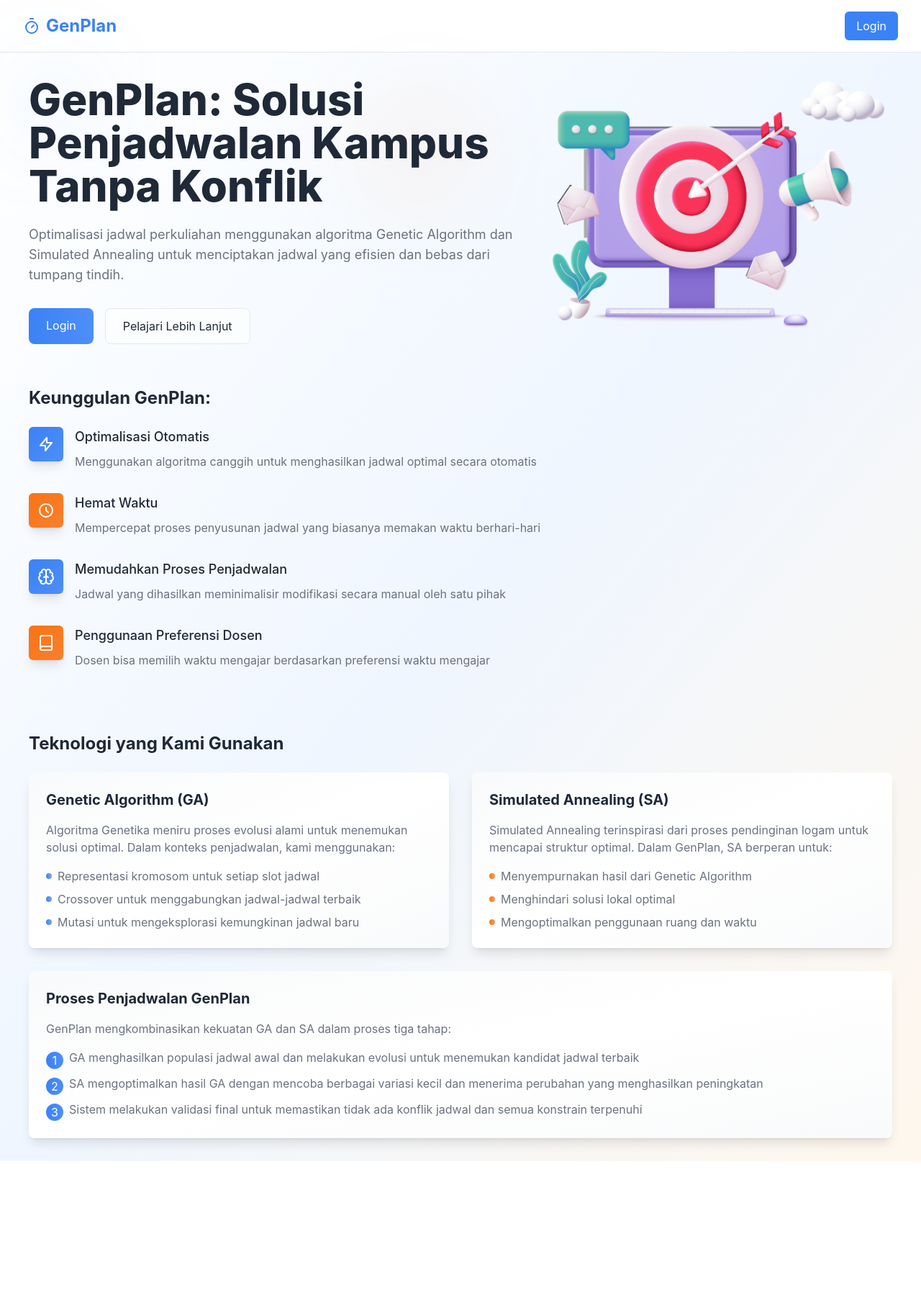
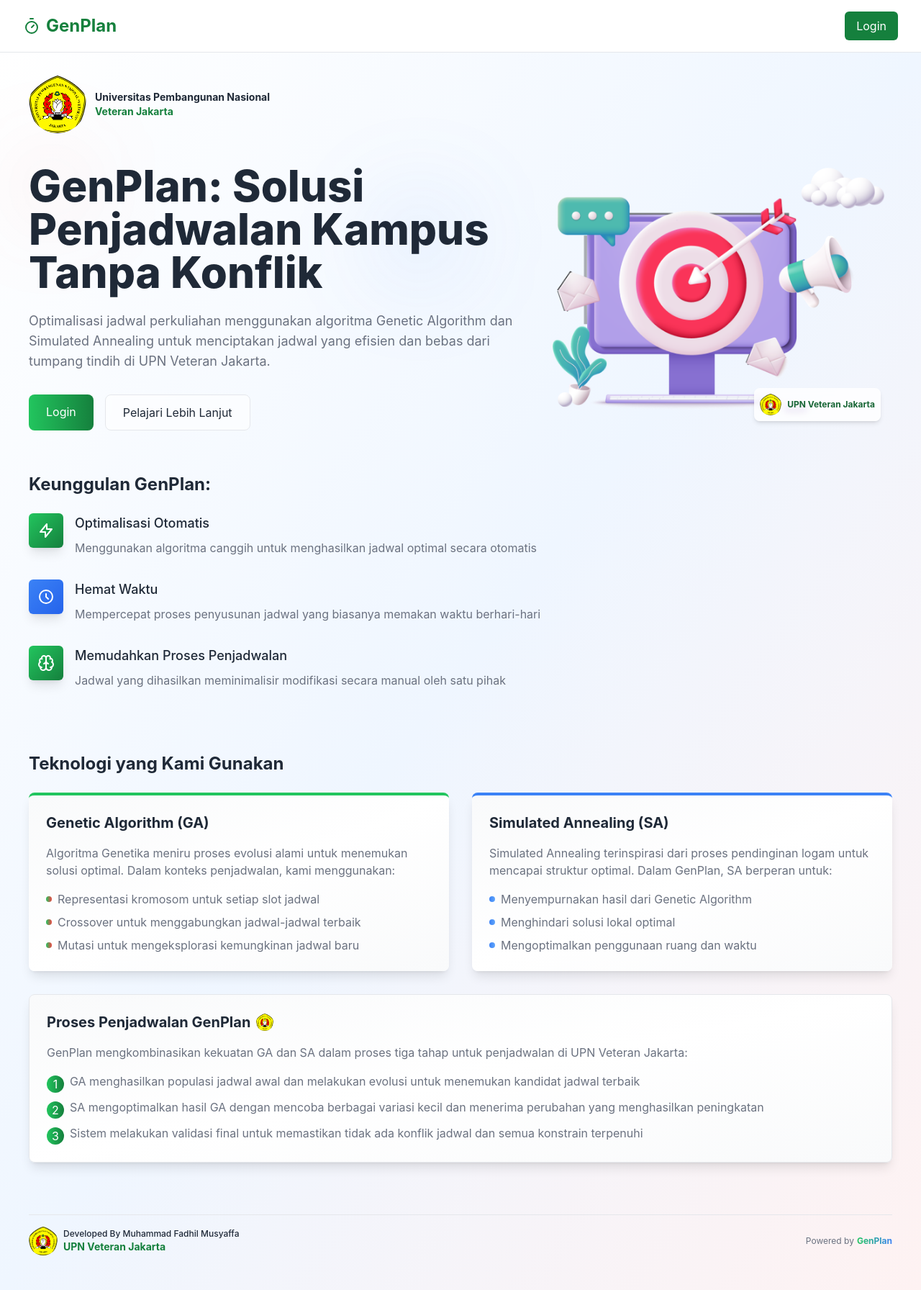
Before and after one commit to Ader-EX/skripsi-fe, a Next.js app: page / in a window 1280 px wide. Shown: the whole page at 72% size. Before the commit the page ends 1613 px from the top, so only its background shows below. Built offline with nearby package versions, Linux system fonts and the light colour scheme.

Commit message:
Feat : Changed some colors in dashboard to green

```diff
--- a/app/page.js
+++ b/app/page.js
@@ -2,19 +2,41 @@ import Navbar from "@/components/global/Navbar";
 import Image from "next/image";
 import Link from "next/link";
 import image from "@/public/hero.png";
-import { Book, Brain } from "lucide-react";
+import logo from "@/public/LOGO_UPNVJ.png";
+import { Book, Brain, School } from "lucide-react";
 
 export default function Home() {
   return (
     <>
       <Navbar />
-      <div className="min-h-screen bg-gradient-to-br from-white via-blue-50 to-orange-50">
+      <div className="min-h-screen bg-gradient-to-br from-white via-blue-50 to-red-50">
         <main className="max-w-screen-xl mx-auto px-10 pt-8 pb-8 flex flex-col gap-y-6">
+          {/* University Logo and Badge */}
+          <div className="flex justify-between items-center mb-4">
+            <div className="flex items-center gap-3">
+              <Image
+                src={logo}
+                alt="Logo UPN Veteran Jakarta"
+                width={80}
+                height={80}
+                className="rounded-full"
+              />
+              <div>
+                <h3 className="text-sm font-bold text-text-primary">
+                  Universitas Pembangunan Nasional
+                </h3>
+                <h4 className="text-sm font-bold text-green-700">
+                  Veteran Jakarta
+                </h4>
+              </div>
+            </div>
+          </div>
+
           <div className="grid lg:grid-cols-12 gap-8 items-center">
             <div className="lg:col-span-7">
               <div className="relative">
-                <div className="absolute -left-4 -top-4 w-24 h-24 bg-primary/10 rounded-full blur-3xl"></div>
-                <div className="absolute right-20 top-10 w-32 h-32 bg-secondary/10 rounded-full blur-3xl"></div>
+                <div className="absolute -left-4 -top-4 w-24 h-24 bg-red-500/10 rounded-full blur-3xl"></div>
+                <div className="absolute right-20 top-10 w-32 h-32 bg-blue-500/10 rounded-full blur-3xl"></div>
                 <h1 className="relative text-4xl md:text-5xl xl:text-6xl font-extrabold text-text-primary font-sans">
                   GenPlan: Solusi Penjadwalan Kampus Tanpa Konflik
                 </h1>
@@ -22,13 +44,13 @@ export default function Home() {
               <p className="text-text-secondary mt-6 text-lg font-sans">
                 Optimalisasi jadwal perkuliahan menggunakan algoritma Genetic
                 Algorithm dan Simulated Annealing untuk menciptakan jadwal yang
-                efisien dan bebas dari tumpang tindih.
+                efisien dan bebas dari tumpang tindih di UPN Veteran Jakarta.
               </p>
 
               <div className="mt-8 flex space-x-4">
                 <Link
                   href="/login"
-                  className="bg-gradient-to-r from-primary to-primary/90 text-primary-foreground px-6 py-3 rounded-lg hover:from-primary/90 hover:to-primary transition-all duration-300 font-sans"
+                  className="bg-gradient-to-r from-green-500 to-green-700 text-white px-6 py-3 rounded-lg hover:from-green-700 hover:to-green-500 transition-all duration-300 font-sans"
                 >
                   Login
                 </Link>
@@ -41,7 +63,7 @@ export default function Home() {
               </div>
             </div>
             <div className="hidden lg:block lg:col-span-5">
-              <div className="">
+              <div className="relative">
                 <Image
                   src={image}
                   alt="Ilustrasi GenPlan"
@@ -49,6 +71,18 @@ export default function Home() {
                   height={500}
                   className="rounded-lg"
                 />
+                <div className="absolute bottom-4 right-4 bg-white/80 backdrop-blur-sm p-2 rounded-lg shadow-md flex items-center gap-2">
+                  <Image
+                    src={logo}
+                    alt="Logo UPN Veteran Jakarta"
+                    width={30}
+                    height={30}
+                    className="rounded-full"
+                  />
+                  <span className="text-xs font-bold text-green-800">
+                    UPN Veteran Jakarta
+                  </span>
+                </div>
               </div>
             </div>
           </div>
@@ -78,7 +112,7 @@ export default function Home() {
                   title: "Optimalisasi Otomatis",
                   description:
                     "Menggunakan algoritma canggih untuk menghasilkan jadwal optimal secara otomatis",
-                  bgClass: "bg-gradient-to-br from-primary to-primary/90",
+                  bgClass: "bg-gradient-to-br from-green-500 to-green-700",
                 },
                 {
                   icon: (
@@ -99,21 +133,14 @@ export default function Home() {
                   title: "Hemat Waktu",
                   description:
                     "Mempercepat proses penyusunan jadwal yang biasanya memakan waktu berhari-hari",
-                  bgClass: "bg-gradient-to-br from-secondary to-secondary/90",
+                  bgClass: "bg-gradient-to-br from-blue-500 to-blue-600",
                 },
                 {
                   icon: <Brain className="h-6 w-6" />,
                   title: "Memudahkan Proses Penjadwalan",
                   description:
                     "Jadwal yang dihasilkan meminimalisir modifikasi secara manual oleh satu pihak",
-                  bgClass: "bg-gradient-to-br from-primary to-primary/90",
-                },
-                {
-                  icon: <Book className="h-6 w-6" />,
-                  title: "Penggunaan Preferensi Dosen",
-                  description:
-                    "Dosen bisa memilih waktu mengajar berdasarkan preferensi waktu mengajar",
-                  bgClass: "bg-gradient-to-br from-secondary to-secondary/90",
+                  bgClass: "bg-gradient-to-br from-green-500 to-green-700",
                 },
               ].map((feature, index) => (
                 <div key={index} className="flex items-start">
@@ -145,7 +172,7 @@ export default function Home() {
               Teknologi yang Kami Gunakan
             </h2>
             <div className="grid md:grid-cols-2 gap-8">
-              <div className="bg-gradient-to-br from-surface via-white to-surface p-6 rounded-lg shadow-lg backdrop-blur-sm">
+              <div className="bg-gradient-to-br from-surface via-white to-surface p-6 rounded-lg shadow-lg backdrop-blur-sm border-t-4 border-green-500">
                 <h3 className="text-xl font-bold text-text-primary mb-4">
                   Genetic Algorithm (GA)
                 </h3>
@@ -155,21 +182,21 @@ export default function Home() {
                 </p>
                 <ul className="space-y-2 text-text-secondary">
                   <li className="flex items-center">
-                    <span className="w-2 h-2 bg-gradient-to-r from-primary to-primary/70 rounded-full mr-2"></span>
+                    <span className="w-2 h-2 bg-gradient-to-r from-green-500 to-red-500 rounded-full mr-2"></span>
                     Representasi kromosom untuk setiap slot jadwal
                   </li>
                   <li className="flex items-center">
-                    <span className="w-2 h-2 bg-gradient-to-r from-primary to-primary/70 rounded-full mr-2"></span>
+                    <span className="w-2 h-2 bg-gradient-to-r from-green-500 to-red-500 rounded-full mr-2"></span>
                     Crossover untuk menggabungkan jadwal-jadwal terbaik
                   </li>
                   <li className="flex items-center">
-                    <span className="w-2 h-2 bg-gradient-to-r from-primary to-primary/70 rounded-full mr-2"></span>
+                    <span className="w-2 h-2 bg-gradient-to-r from-green-500 to-red-500 rounded-full mr-2"></span>
                     Mutasi untuk mengeksplorasi kemungkinan jadwal baru
                   </li>
                 </ul>
               </div>
 
-              <div className="bg-gradient-to-br from-surface via-white to-surface p-6 rounded-lg shadow-lg backdrop-blur-sm">
+              <div className="bg-gradient-to-br from-surface via-white to-surface p-6 rounded-lg shadow-lg backdrop-blur-sm border-t-4 border-blue-500">
                 <h3 className="text-xl font-bold text-text-primary mb-4">
                   Simulated Annealing (SA)
                 </h3>
@@ -180,29 +207,36 @@ export default function Home() {
                 </p>
                 <ul className="space-y-2 text-text-secondary">
                   <li className="flex items-center">
-                    <span className="w-2 h-2 bg-gradient-to-r from-secondary to-secondary/70 rounded-full mr-2"></span>
+                    <span className="w-2 h-2 bg-gradient-to-r from-blue-500 to-blue-400 rounded-full mr-2"></span>
                     Menyempurnakan hasil dari Genetic Algorithm
                   </li>
                   <li className="flex items-center">
-                    <span className="w-2 h-2 bg-gradient-to-r from-secondary to-secondary/70 rounded-full mr-2"></span>
+                    <span className="w-2 h-2 bg-gradient-to-r from-blue-500 to-blue-400 rounded-full mr-2"></span>
                     Menghindari solusi lokal optimal
                   </li>
                   <li className="flex items-center">
-                    <span className="w-2 h-2 bg-gradient-to-r from-secondary to-secondary/70 rounded-full mr-2"></span>
+                    <span className="w-2 h-2 bg-gradient-to-r from-blue-500 to-blue-400 rounded-full mr-2"></span>
                     Mengoptimalkan penggunaan ruang dan waktu
                   </li>
                 </ul>
               </div>
             </div>
 
-            <div className="mt-8 bg-gradient-to-br from-surface via-white to-surface p-6 rounded-lg shadow-lg backdrop-blur-sm">
-              <h3 className="text-xl font-bold text-text-primary mb-4">
-                Proses Penjadwalan GenPlan
+            <div className="mt-8 bg-gradient-to-br from-surface via-white to-surface p-6 rounded-lg shadow-lg backdrop-blur-sm border border-gray-200">
+              <h3 className="text-xl font-bold text-text-primary mb-4 flex items-center gap-2">
+                <span>Proses Penjadwalan GenPlan</span>
+                <Image
+                  src={logo}
+                  alt="Logo UPN Veteran Jakarta"
+                  width={24}
+                  height={24}
+                  className="rounded-full"
+                />
               </h3>
               <div className="space-y-4 text-text-secondary">
                 <p>
                   GenPlan mengkombinasikan kekuatan GA dan SA dalam proses tiga
-                  tahap:
+                  tahap untuk penjadwalan di UPN Veteran Jakarta:
                 </p>
                 <ol className="space-y-2">
                   {[
@@ -211,7 +245,7 @@ export default function Home() {
                     "Sistem melakukan validasi final untuk memastikan tidak ada konflik jadwal dan semua konstrain terpenuhi",
                   ].map((step, index) => (
                     <li key={index} className="flex items-start">
-                      <span className="flex-shrink-0 w-6 h-6 bg-gradient-to-r from-primary to-primary/90 text-primary-foreground rounded-full flex items-center justify-center mr-2 mt-1">
+                      <span className="flex-shrink-0 w-6 h-6 bg-gradient-to-r from-green-500 to-green-700 text-white rounded-full flex items-center justify-center mr-2 mt-1">
                         {index + 1}
                       </span>
                       <p>{step}</p>
@@ -221,6 +255,35 @@ export default function Home() {
               </div>
             </div>
           </div>
+
+          {/* Footer with UPNVJ Banner */}
+          <div className="mt-12 py-4 border-t border-gray-200">
+            <div className="flex justify-between items-center">
+              <div className="flex items-center gap-2">
+                <Image
+                  src={logo}
+                  alt="Logo UPN Veteran Jakarta"
+                  width={40}
+                  height={40}
+                  className="rounded-full"
+                />
+                <div>
+                  <p className="text-xs font-medium">
+                    Developed By Muhammad Fadhil Musyaffa
+                  </p>
+                  <p className="text-sm font-bold text-green-700">
+                    UPN Veteran Jakarta
+                  </p>
+                </div>
+              </div>
+              <div className="flex items-center gap-1">
+                <span className="text-xs text-text-secondary">Powered by</span>
+                <span className="text-xs font-bold bg-gradient-to-r from-green-500 to-blue-500 bg-clip-text text-transparent">
+                  GenPlan
+                </span>
+              </div>
+            </div>
+          </div>
         </main>
       </div>
     </>
--- a/components/global/Navbar.jsx
+++ b/components/global/Navbar.jsx
@@ -48,7 +48,7 @@ export default function Navbar() {
       <div className="items-center px-4 max-w-screen-xl mx-auto md:flex md:px-8">
         <div className="flex items-center justify-between py-3 md:py-5 md:block">
           <Link href="/">
-            <h1 className="text-2xl font-bold text-primary flex gap-x-2">
+            <h1 className="text-2xl font-bold text-green-700 flex gap-x-2">
               <Timer className="self-center" />
               <span>GenPlan</span>
             </h1>
@@ -89,7 +89,7 @@ export default function Navbar() {
               </>
             ) : (
               <Link href="/login">
-                <button className="bg-blue-500 text-white py-2 px-4 rounded-md">
+                <button className="bg-green-700 text-white py-2 px-4 rounded-md">
                   Login
                 </button>
               </Link>
--- a/components/tables/mahasiswa/MahasiswaManagement.jsx
+++ b/components/tables/mahasiswa/MahasiswaManagement.jsx
@@ -26,8 +26,8 @@ import toast from "react-hot-toast";
 import Cookies from "js-cookie";
 import { useLoadingOverlay } from "@/app/context/LoadingOverlayContext";
 
-const API_URL = `${process.env.NEXT_PUBLIC_API_URL}/mahasiswa`;
-const PROGRAM_STUDI_API_URL = `${process.env.NEXT_PUBLIC_API_URL}/program-studi`;
+const API_URL = `${process.env.NEXT_PUBLIC_API_URL}/mahasiswa/`;
+const PROGRAM_STUDI_API_URL = `${process.env.NEXT_PUBLIC_API_URL}/program-studi/`;
 
 const MahasiswaManagement = () => {
   const token = Cookies.get("access_token");
```
Also changed, not shown: public/LOGO_UPNVJ.png (added).
